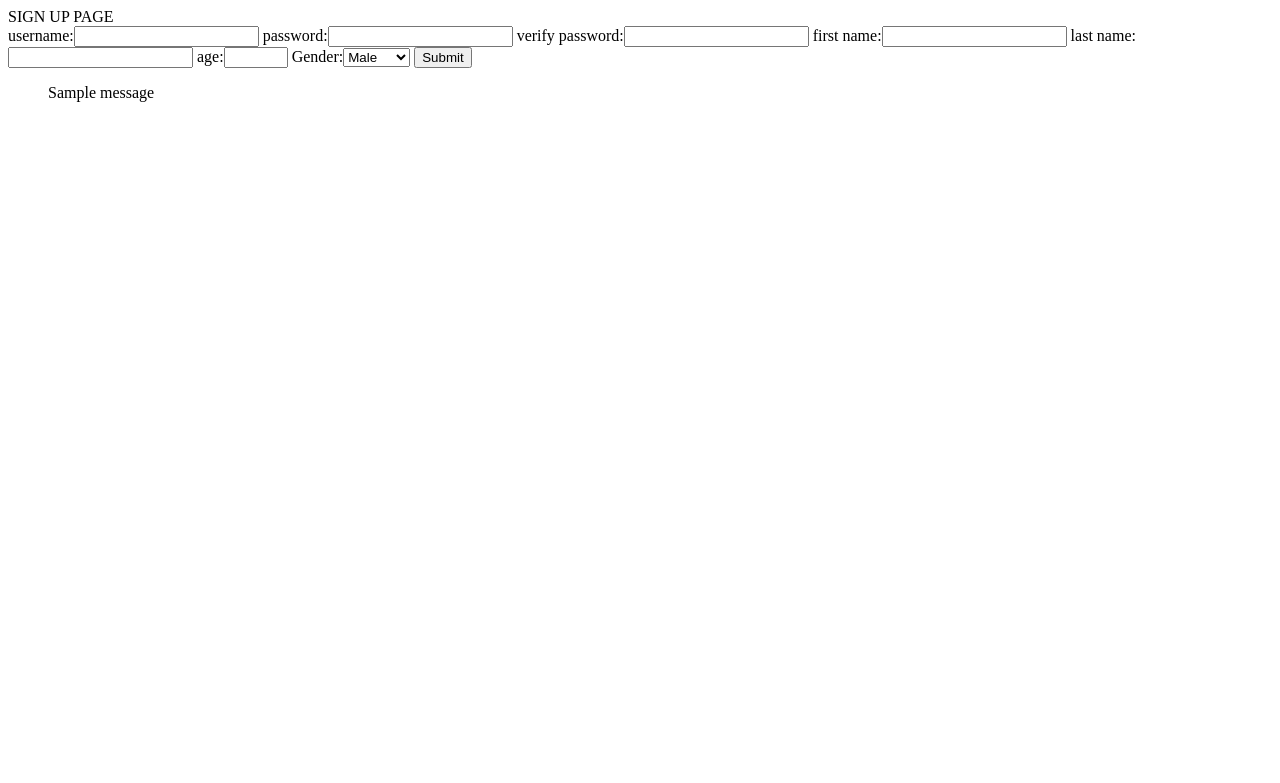
After one commit to bonrosete/blog_app_django_docker, a Django app: page /blog/signup/ in a window 1280 px wide. The commit adds this page. Shown: the top 783 px of the page. Run offline with Django 3.2, Linux system fonts and the light colour scheme; tables that the repository leaves empty hold one stand-in row (values such as "Sample post"); one stand-in notice (Sample message) is shown.

Commit message:
Add forms, login, and signup

```diff
--- /dev/null
+++ b/blog_app/forms.py
@@ -0,0 +1,14 @@
+from django import forms
+
+class LoginForm(forms.Form):
+    username = forms.CharField(label='username', max_length=45)
+    password = forms.CharField(widget=forms.PasswordInput)
+
+class SignupForm(forms.Form):
+    username = forms.CharField(label='username', max_length=45)
+    password = forms.CharField(label='password', widget=forms.PasswordInput)
+    check_password = forms.CharField(label='verify password', widget=forms.PasswordInput)
+    first_name = forms.CharField(label='first name', max_length=45)
+    last_name = forms.CharField(label='last name', max_length=45)
+    age = forms.IntegerField(label='age', widget=forms.NumberInput, max_value=100, min_value=1)
+    gender = forms.ChoiceField(choices=(('M', 'Male'), ('F', 'Female')))
--- /dev/null
+++ b/blog_app/templates/blog_app/dashboard.html
@@ -0,0 +1 @@
+DASHBOARD BITCH
--- a/blog_app/templates/blog_app/index.html
+++ b/blog_app/templates/blog_app/index.html
@@ -1,7 +1,10 @@
+<a href="login">Login</a>
+<a href="signup">Signup</a>
+
 {% if latest_blog_post %}
     <ul>
         {% for post in latest_blog_post %}
-        <li><a href="{% url 'detail' post.blog_id %}">{{ post.blogTitle }}</a></li>
+        <li><a href="{% url 'blogs:detail' post.blog_id %}">{{ post.blogTitle }}</a></li>
         {% endfor %}
     </ul>
 {% else %}
--- /dev/null
+++ b/blog_app/templates/blog_app/login.html
@@ -0,0 +1,6 @@
+<form action="{% url 'blogs:login' %}" method="post">
+    {% csrf_token %}
+    {{ form }}
+    <input type="submit" value="Submit" />
+</form>
+<p>{{ error }}</p>
--- /dev/null
+++ b/blog_app/templates/blog_app/signup.html
@@ -0,0 +1,15 @@
+SIGN UP PAGE
+
+<form action="{% url 'blogs:signup' %}" method="post">
+    {% csrf_token %}
+    {{ form }}
+    <input type="submit" value="Submit" />
+</form>
+
+{% if messages %}
+<ul class="messages">
+    {% for message in messages %}
+    <p{% if message.tags %} class="{{ message.tags }}"{% endif %}>{{ message }}</p>
+    {% endfor %}
+</ul>
+{% endif %}
--- a/blog_app/urls.py
+++ b/blog_app/urls.py
@@ -1,8 +1,12 @@
 from django.urls import path
+from . import views
 
-from . import views
+app_name = 'blogs'
 
 urlpatterns = [
     path('', views.index, name='index'),
     path('<int:blog_id>/', views.detail, name='detail'),
+    path('login/', views.login, name='login'),
+    path('signup/', views.signup, name='signup'),
+    path('dashboard/', views.dashboard, name='dashboard'),
 ]
--- a/blog_app/views.py
+++ b/blog_app/views.py
@@ -1,6 +1,12 @@
 from django.shortcuts import render, get_object_or_404
-from django.http import HttpResponse
+from django.http import HttpResponse, HttpResponseRedirect
+from django.urls import reverse
 from . models import User_Account, User_Information, Blog_Category, Blog_Post
+from . forms import LoginForm, SignupForm
+from django.contrib.auth.hashers import make_password
+from django.contrib import messages
+import datetime
+
 # Create your views here.
 
 # def index(request):
@@ -16,3 +22,50 @@ def index(request):
 def detail(request, blog_id):
     blog = get_object_or_404(Blog_Post, pk=blog_id)
     return render(request, 'blog_app/detail.html', {'blog': blog})
+
+def login(request):
+    if request.method == 'POST':
+        form = LoginForm(request.POST)
+        if form.is_valid():
+            if User_Account.objects.filter(username=form.cleaned_data['username'],password=form.cleaned_data['password']).exists():
+                return HttpResponseRedirect('/blog/dashboard/')
+            else:
+                error = "Invalid username or password"
+                return render(request, 'blog_app/login.html', {'form':form, 'error':error})
+    else:
+        form = LoginForm()
+    return render(request, 'blog_app/login.html', {'form':form})
+
+def signup(request):
+    if request.method == 'POST':
+        form = SignupForm(request.POST)
+        if form.is_valid():
+            if form.cleaned_data['password'] == form.cleaned_data['check_password']:
+
+                # Create and save an SQL query that will save the data from the form fields
+                createUserInformation = User_Information(firstName=form.cleaned_data['first_name'],
+                    lastName=form.cleaned_data['last_name'],
+                    age=form.cleaned_data['age'],
+                    gender=form.cleaned_data['gender'],
+                    lastLogin=datetime.date.today())
+                createUserInformation.save()
+
+                # Create and save an SQL query that will save the data from the form fields
+                createUserAccount = User_Account(username=form.cleaned_data['username'],
+                    password=form.cleaned_data['password'],
+                    user_id_id=createUserInformation.user_id)
+                createUserAccount.save()
+
+                messages.success(request, 'Account created succesfully')
+                return HttpResponseRedirect('/blog/signup/')
+            else:
+                # error = "Password does not match"
+                messages.error(request, 'Passwords do not match')
+                return render(request, 'blog_app/signup.html', {'form':form})
+    else:
+        form = SignupForm()
+
+    return render(request, 'blog_app/signup.html', {'form':form})
+
+def dashboard(request):
+    return render(request, 'blog_app/dashboard.html')
```
Also changed, not shown: blog_app/models.py (+13 -1 lines), blog_app/migrations/0005_auto_20180427_1411.py (added).
